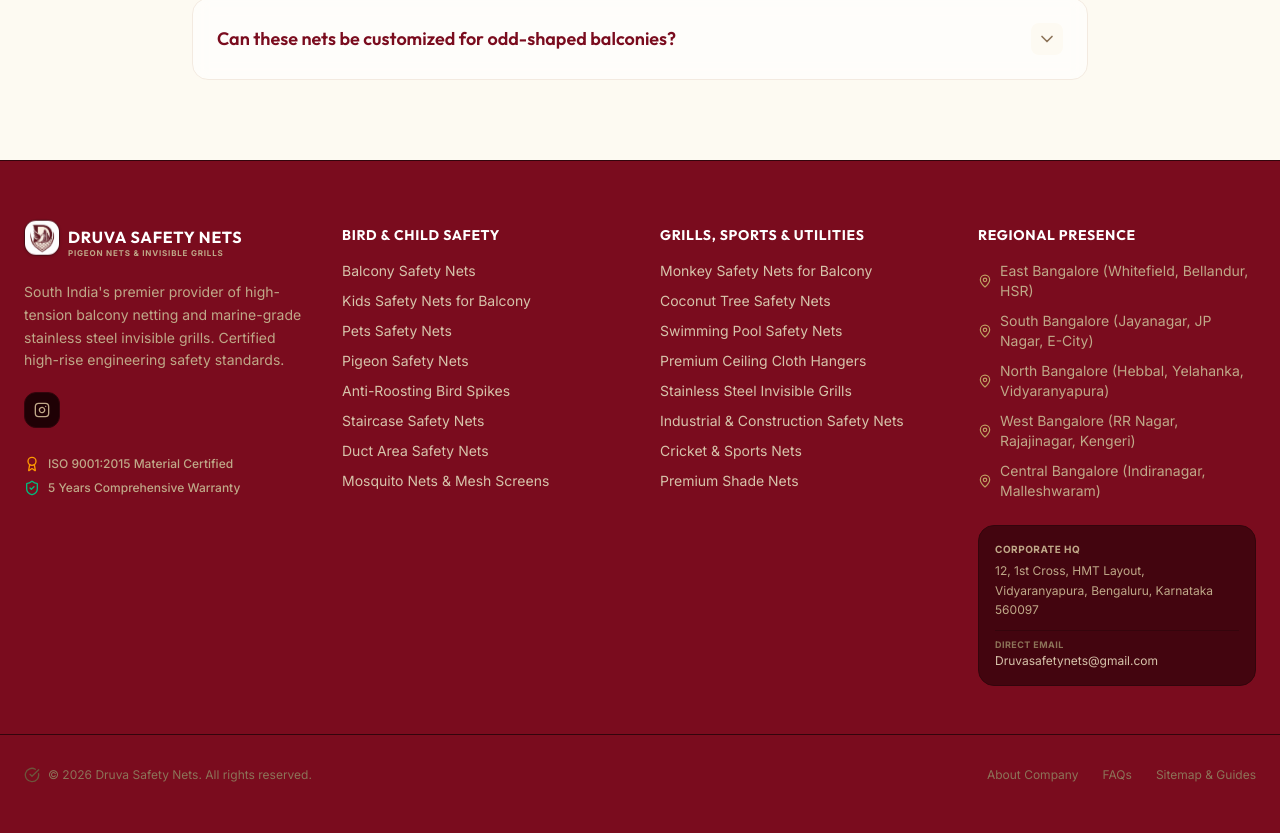
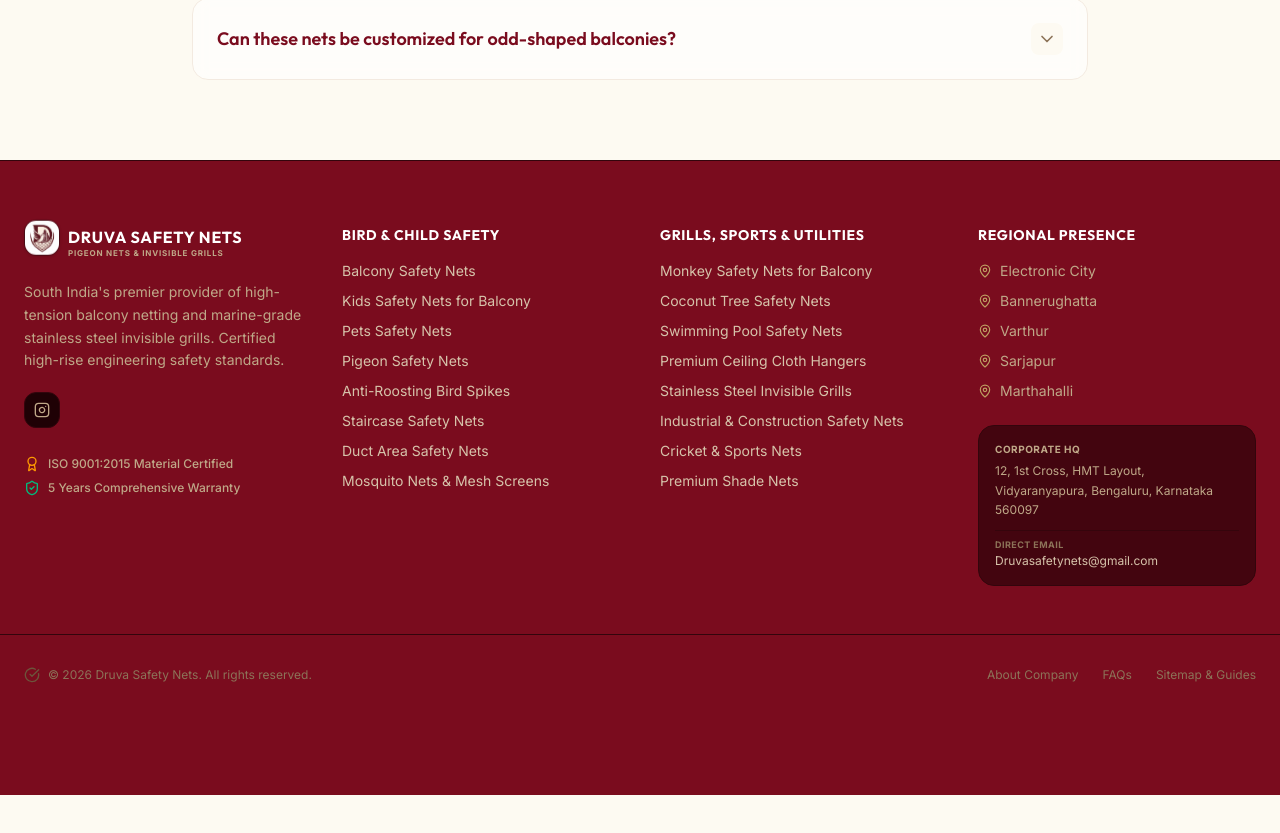
Before and after one commit to Saraththecoder/netss, a React (Vite) app: page / in a window 1280 px wide. Shown: the part 5196-6029 px from the top of the page. After the commit the page ends 5991 px from the top, so only its background shows below. Built offline with nearby package versions, Linux system fonts and the light colour scheme.

Commit message:
update regional presence list in footer

```diff
--- a/src/components/layout/Footer.tsx
+++ b/src/components/layout/Footer.tsx
@@ -37,11 +37,11 @@
   ];
 
   const coverageAreas = [
-    'East Bangalore (Whitefield, Bellandur, HSR)',
-    'South Bangalore (Jayanagar, JP Nagar, E-City)',
-    'North Bangalore (Hebbal, Yelahanka, Vidyaranyapura)',
-    'West Bangalore (RR Nagar, Rajajinagar, Kengeri)',
-    'Central Bangalore (Indiranagar, Malleshwaram)',
+    'Electronic City',
+    'Bannerughatta',
+    'Varthur',
+    'Sarjapur',
+    'Marthahalli',
   ];
 
   return (
```
